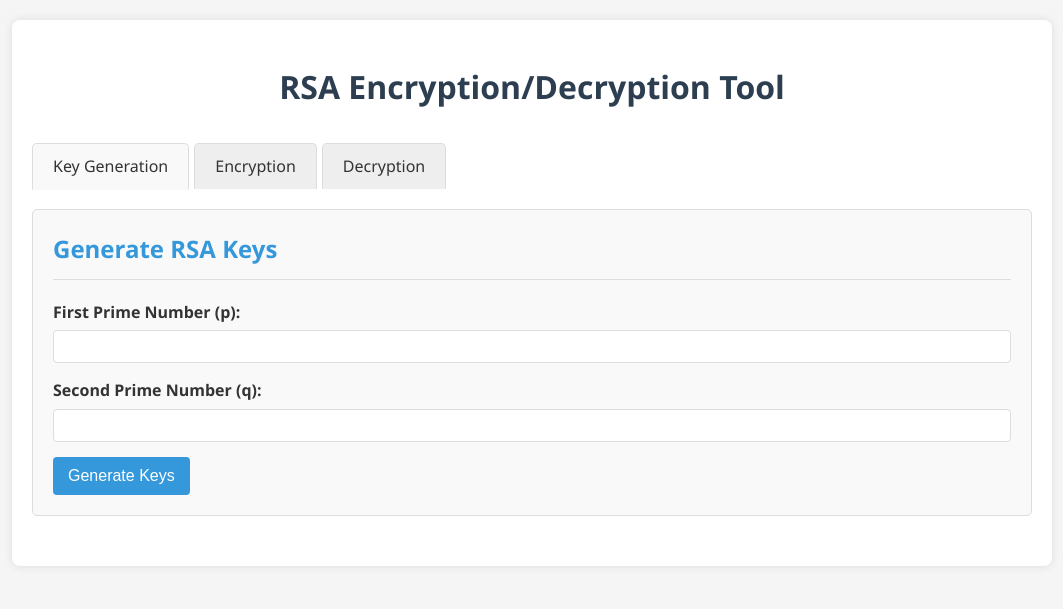
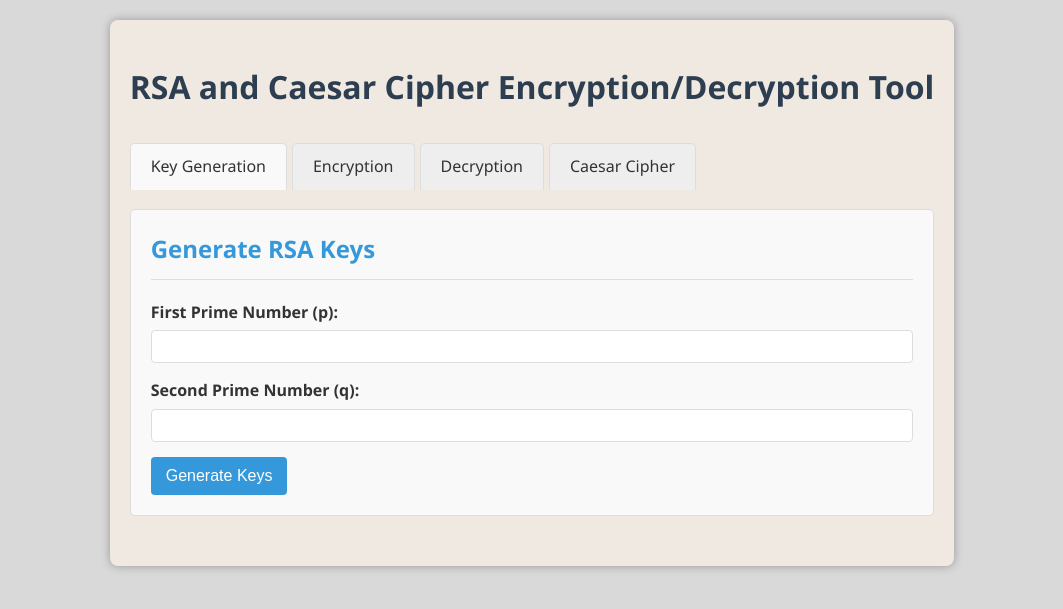
Before and after one commit to surjeetsinhthakur123/Text-Encryption-And-Decryption-Using-Rsa-Algorithm-and-Caesar-Ciphar-Tool, a Flask app: page / in a window 1280 px wide. Shown: the top 609 px of the page, without its empty margins (108-1171 px from the left). Run offline with Flask 3, Linux system fonts and the light colour scheme.

Commit message:
Added Caesar Cipher

```diff
--- a/app.py
+++ b/app.py
@@ -5,7 +5,7 @@ from math import gcd
 
 app = Flask(__name__)
 
-# Encryption alphabet for Caesar cipher
+# Encryption alphabet for RSA (custom mapping)
 alphabet_e = {'a': '01', 'b': '02', 'c': '03', 'd': '04', 'e': '05', 'f': '06', 'g': '07', 'h': '08',
               'i': '09', 'j': '10', 'k': '11', 'l': '12', 'm': '13', 'n': '14', 'o': '15', 'p': '16',
               'q': '17', 'r': '18', 's': '19', 't': '20', 'u': '21', 'v': '22', 'w': '23', 'x': '24',
@@ -18,11 +18,9 @@ alphabet_e = {'a': '01', 'b': '02', 'c': '03', 'd': '04', 'e': '05', 'f': '06',
               '{': '73', '}': '74', '|': '75', '\\': '76', ':': '77', ';': '78', '"': '79', '\'': '80',
               '<': '81', '>': '82', '/': '83', '~': '85', '`': '86', '\n': '87'}
 
+alphabet_d = {v: k for k, v in alphabet_e.items()}
 
-# Decryption alphabet for Caesar cipher
-alphabet_d = {n: c for c, n in alphabet_e.items()}
-
-# Generate encryption keys, e, and d for RSA
+# --- RSA Functions ---
 def generate_keys(p, q):
     n = p * q
     N0 = (p - 1) * (q - 1)
@@ -36,16 +34,12 @@ def generate_keys(p, q):
             break
     return n, e, d
 
-# Encrypt character using RSA
 def encrypt(char, N, e):
     return str((int(char) ** e) % N)
 
-# Decrypt character using RSA
 def decrypt(char, N, d):
     return str((int(char) ** d) % N)
 
-
-# Encrypt message using RSA
 def encrypt_message(msg, N, e):
     encrypted = []
     for char in msg:
@@ -59,23 +53,36 @@ def encrypt_message(msg, N, e):
 def decrypt_message(msg, N, d):
     decrypted = []
     tokens = msg.split()
-
     for token in tokens:
         if token.isdigit():
-            decrypted_char = decrypt(token, N, d).zfill(2)  # 🛠 Fix: Ensure 2-digit format
+            decrypted_char = decrypt(token, N, d).zfill(2)
             decrypted.append(decrypted_char)
         else:
             decrypted.append(token)
-
     decrypted_text = ''
     for char in decrypted:
         if char in alphabet_d:
             decrypted_text += alphabet_d[char]
         else:
             decrypted_text += char
-
     return decrypted_text
 
+# --- Caesar Cipher Functions ---
+def caesar_encrypt(message, shift):
+    result = ''
+    for char in message:
+        if char.isalpha():
+            base = ord('A') if char.isupper() else ord('a')
+            shifted = chr((ord(char) - base + shift) % 26 + base)
+            result += shifted
+        else:
+            result += char
+    return result
+
+def caesar_decrypt(message, shift):
+    return caesar_encrypt(message, -shift)
+
+# --- Flask Routes ---
 @app.route('/')
 def index():
     return render_template('index.html')
@@ -86,17 +93,9 @@ def generate_keys_route():
         p = int(request.form['p'])
         q = int(request.form['q'])
         N, e, d = generate_keys(p, q)
-        return jsonify({
-            'success': True,
-            'N': N,
-            'e': e,
-            'd': d
-        })
+        return jsonify({'success': True, 'N': N, 'e': e, 'd': d})
     except Exception as e:
-        return jsonify({
-            'success': False,
-            'error': str(e)
-        })
+        return jsonify({'success': False, 'error': str(e)})
 
 @app.route('/encrypt', methods=['POST'])
 def encrypt_route():
@@ -104,28 +103,16 @@ def encrypt_route():
         N = int(request.form['N'])
         e = int(request.form['e'])
         message = request.form['message']
-
         if 'file' in request.files:
             file = request.files['file']
             if file.filename != '':
                 message = file.read().decode('utf-8')
-
         encrypted = encrypt_message(message, N, e)
-
-        # Save to a temporary file
         with open('encrypted.txt', 'w') as f:
             f.write(encrypted)
-
-        return jsonify({
-            'success': True,
-            'encrypted': encrypted,
-            'download_link': '/download/encrypted.txt'
-        })
+        return jsonify({'success': True, 'encrypted': encrypted, 'download_link': '/download/encrypted.txt'})
     except Exception as ex:
-        return jsonify({
-            'success': False,
-            'error': str(ex)
-        })
+        return jsonify({'success': False, 'error': str(ex)})
 
 @app.route('/decrypt', methods=['POST'])
 def decrypt_route():
@@ -133,28 +120,48 @@ def decrypt_route():
         N = int(request.form['N'])
         d = int(request.form['d'])
         message = request.form['message']
-
         if 'file' in request.files:
             file = request.files['file']
             if file.filename != '':
                 message = file.read().decode('utf-8')
-
         decrypted = decrypt_message(message, N, d)
-
-        # Save to a temporary file
         with open('decrypted.txt', 'w') as f:
             f.write(decrypted)
+        return jsonify({'success': True, 'decrypted': decrypted, 'download_link': '/download/decrypted.txt'})
+    except Exception as ex:
+        return jsonify({'success': False, 'error': str(ex)})
 
-        return jsonify({
-            'success': True,
-            'decrypted': decrypted,
-            'download_link': '/download/decrypted.txt'
-        })
-    except Exception as ex:
-        return jsonify({
-            'success': False,
-            'error': str(ex)
-        })
+@app.route('/encrypt_caesar', methods=['POST'])
+def encrypt_caesar_route():
+    try:
+        shift = int(request.form['shift'])
+        message = request.form['message']
+        if 'file' in request.files:
+            file = request.files['file']
+            if file.filename != '':
+                message = file.read().decode('utf-8')
+        encrypted = caesar_encrypt(message, shift)
+        with open('caesar_encrypted.txt', 'w') as f:
+            f.write(encrypted)
+        return jsonify({'success': True, 'encrypted': encrypted, 'download_link': '/download/caesar_encrypted.txt'})
+    except Exception as e:
+        return jsonify({'success': False, 'error': str(e)})
+
+@app.route('/decrypt_caesar', methods=['POST'])
+def decrypt_caesar_route():
+    try:
+        shift = int(request.form['shift'])
+        message = request.form['message']
+        if 'file' in request.files:
+            file = request.files['file']
+            if file.filename != '':
+                message = file.read().decode('utf-8')
+        decrypted = caesar_decrypt(message, shift)
+        with open('caesar_decrypted.txt', 'w') as f:
+            f.write(decrypted)
+        return jsonify({'success': True, 'decrypted': decrypted, 'download_link': '/download/caesar_decrypted.txt'})
+    except Exception as e:
+        return jsonify({'success': False, 'error': str(e)})
 
 @app.route('/download/<filename>')
 def download(filename):
--- a/templates/index.html
+++ b/templates/index.html
@@ -2,25 +2,29 @@
 <!DOCTYPE html>
 <html lang="en">
 <head>
-    <meta charset="UTF-8">
-    <meta name="viewport" content="width=device-width, initial-scale=1.0">
-    <title>RSA Encryption/Decryption Tool</title>
+    <meta charset="UTF-8" />
+    <meta name="viewport" content="width=device-width, initial-scale=1" />
+    <title>RSA and Caesar Cipher Encryption/Decryption Tool</title>
     <style>
         body {
             font-family: 'Segoe UI', Tahoma, Geneva, Verdana, sans-serif;
             line-height: 1.6;
+            display: flex;
+            justify-content: center;
+            align-items: center;
+            height: 100%;
             margin: 0;
             padding: 20px;
-            background-color: #f5f5f5;
+            background-color: #D9D9D9;
             color: #333;
         }
         .container {
             max-width: 1000px;
             margin: 0 auto;
-            background: white;
+            background:#EFE9E1;
             padding: 20px;
             border-radius: 8px;
-            box-shadow: 0 0 10px rgba(0,0,0,0.1);
+            box-shadow: 0 0 10px rgba(0,0,0,0.3);
         }
         h1 {
             text-align: center;
@@ -68,6 +72,7 @@
             cursor: pointer;
             font-size: 16px;
             transition: background-color 0.3s;
+            margin-right: 10px;
         }
         button:hover {
             background-color: #2980b9;
@@ -102,6 +107,7 @@
         .tabs {
             display: flex;
             margin-bottom: 20px;
+            flex-wrap: wrap;
         }
         .tab {
             padding: 10px 20px;
@@ -111,11 +117,12 @@
             border-bottom: none;
             border-radius: 5px 5px 0 0;
             margin-right: 5px;
+            user-select: none;
+            margin-bottom: -1px;
         }
         .tab.active {
             background-color: #f9f9f9;
             border-bottom: 1px solid #f9f9f9;
-            margin-bottom: -1px;
         }
         .tab-content {
             display: none;
@@ -127,12 +134,13 @@
 </head>
 <body>
     <div class="container">
-        <h1>RSA Encryption/Decryption Tool</h1>
+        <h1>RSA and Caesar Cipher Encryption/Decryption Tool</h1>
 
         <div class="tabs">
-            <div class="tab active" onclick="switchTab('key-generation')">Key Generation</div>
-            <div class="tab" onclick="switchTab('encryption')">Encryption</div>
-            <div class="tab" onclick="switchTab('decryption')">Decryption</div>
+            <div class="tab active" onclick="switchTab(event, 'key-generation')">Key Generation</div>
+            <div class="tab" onclick="switchTab(event, 'encryption')">Encryption</div>
+            <div class="tab" onclick="switchTab(event, 'decryption')">Decryption</div>
+            <div class="tab" onclick="switchTab(event, 'caesar-cipher')">Caesar Cipher</div>
         </div>
 
         <div id="key-generation" class="tab-content active">
@@ -140,11 +148,11 @@
                 <h2>Generate RSA Keys</h2>
                 <div class="form-group">
                     <label for="p">First Prime Number (p):</label>
-                    <input type="number" id="p" min="2" step="1">
+                    <input type="number" id="p" min="2" step="1" />
                 </div>
                 <div class="form-group">
                     <label for="q">Second Prime Number (q):</label>
-                    <input type="number" id="q" min="2" step="1">
+                    <input type="number" id="q" min="2" step="1" />
                 </div>
                 <button onclick="generateKeys(event)">Generate Keys</button>
 
@@ -169,11 +177,11 @@
                 <h2>Encrypt Message</h2>
                 <div class="form-group">
                     <label for="encrypt-N">N:</label>
-                    <input type="number" id="encrypt-N" min="1" step="1">
+                    <input type="number" id="encrypt-N" min="1" step="1" />
                 </div>
                 <div class="form-group">
                     <label for="encrypt-e">e:</label>
-                    <input type="number" id="encrypt-e" min="1" step="1">
+                    <input type="number" id="encrypt-e" min="1" step="1" />
                 </div>
                 <div class="form-group">
                     <label for="encrypt-message">Message to Encrypt:</label>
@@ -181,7 +189,7 @@
                 </div>
                 <div class="form-group">
                     <label>Or upload a file:</label>
-                    <input type="file" id="encrypt-file" class="file-input">
+                    <input type="file" id="encrypt-file" class="file-input" />
                     <span id="encrypt-filename" style="font-size: 0.9em; color: #555;"></span>
                 </div>
                 <button onclick="encryptMessage()">Encrypt</button>
@@ -199,11 +207,11 @@
                 <h2>Decrypt Message</h2>
                 <div class="form-group">
                     <label for="decrypt-N">N:</label>
-                    <input type="number" id="decrypt-N" min="1" step="1">
+                    <input type="number" id="decrypt-N" min="1" step="1" />
                 </div>
                 <div class="form-group">
                     <label for="decrypt-d">d:</label>
-                    <input type="number" id="decrypt-d" min="1" step="1">
+                    <input type="number" id="decrypt-d" min="1" step="1" />
                 </div>
                 <div class="form-group">
                     <label for="decrypt-message">Message to Decrypt:</label>
@@ -211,7 +219,7 @@
                 </div>
                 <div class="form-group">
                     <label>Or upload a file:</label>
-                    <input type="file" id="decrypt-file" class="file-input">
+                    <input type="file" id="decrypt-file" class="file-input" />
                 </div>
                 <button onclick="decryptMessage()">Decrypt</button>
 
@@ -222,10 +230,33 @@
                 </div>
             </div>
         </div>
+
+        <!-- Caesar Cipher Tab Content -->
+        <div id="caesar-cipher" class="tab-content">
+            <div class="section">
+                <h2>Caesar Cipher</h2>
+                <div class="form-group">
+                    <label for="caesar-shift">Shift Value (Number):</label>
+                    <input type="number" id="caesar-shift" value="3" min="1" max="25" step="1" />
+                </div>
+                <div class="form-group">
+                    <label for="caesar-input">Input Text:</label>
+                    <textarea id="caesar-input"></textarea>
+                </div>
+                <div class="form-group">
+                    <button onclick="caesarEncrypt()">Encrypt</button>
+                    <button onclick="caesarDecrypt()">Decrypt</button>
+                </div>
+                <div class="form-group">
+                    <label for="caesar-output">Result:</label>
+                    <textarea id="caesar-output" readonly></textarea>
+                </div>
+            </div>
+        </div>
     </div>
 
     <script>
-        function switchTab(tabId) {
+        function switchTab(event, tabId) {
             // Hide all tab contents
             document.querySelectorAll('.tab-content').forEach(content => {
                 content.classList.remove('active');
@@ -260,7 +291,7 @@
                 return;
             }
 
-             if (!isPrime(p)) {
+            if (!isPrime(p)) {
                 alert('First number (p) is not prime');
                 return;
             }
@@ -302,8 +333,13 @@
             })
             .catch(error => {
                 alert('Error: ' + error);
+            })
+            .finally(() => {
+                button.disabled = false;
+                button.textContent = originalText;
             });
 
+            // Encrypt file input filename display
             document.getElementById('encrypt-file').addEventListener('change', function() {
                 const fileSpan = document.getElementById('encrypt-filename');
                 if (this.files && this.files.length > 0) {
@@ -312,7 +348,6 @@
                     fileSpan.textContent = '';
                 }
             });
-
         }
 
         function encryptMessage() {
@@ -402,6 +437,47 @@
                 alert('Error: ' + error);
             });
         }
+
+        // Caesar Cipher functions
+        function caesarEncrypt() {
+            const shift = parseInt(document.getElementById('caesar-shift').value);
+            const input = document.getElementById('caesar-input').value;
+            if (isNaN(shift) || shift < 1 || shift > 25) {
+                alert('Shift value must be between 1 and 25');
+                return;
+            }
+            const output = caesarShift(input, shift);
+            document.getElementById('caesar-output').value = output;
+        }
+
+        function caesarDecrypt() {
+            const shift = parseInt(document.getElementById('caesar-shift').value);
+            const input = document.getElementById('caesar-input').value;
+            if (isNaN(shift) || shift < 1 || shift > 25) {
+                alert('Shift value must be between 1 and 25');
+                return;
+            }
+            const output = caesarShift(input, 26 - shift);
+            document.getElementById('caesar-output').value = output;
+        }
+
+        function caesarShift(text, shift) {
+            return text.split('').map(char => {
+                const code = char.charCodeAt(0);
+                // Uppercase letters
+                if (code >= 65 && code <= 90) {
+                    return String.fromCharCode(((code - 65 + shift) % 26) + 65);
+                }
+                // Lowercase letters
+                else if (code >= 97 && code <= 122) {
+                    return String.fromCharCode(((code - 97 + shift) % 26) + 97);
+                }
+                // Other characters remain unchanged
+                else {
+                    return char;
+                }
+            }).join('');
+        }
     </script>
 </body>
 </html>
```
